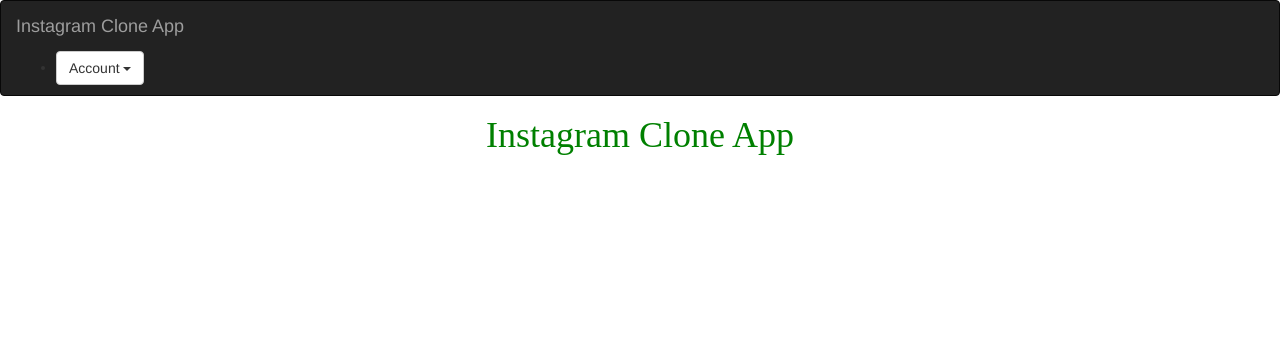
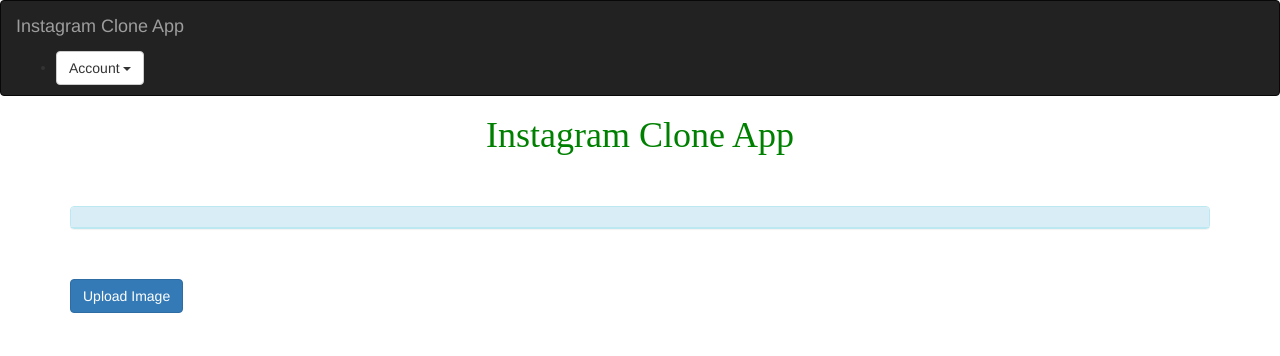
Before and after one commit to munganyendesandrine/InstagramClone, a Django app: page / in a window 1280 px wide. Shown: the top 356 px of the page. Run offline with Django 3.2, Linux system fonts and the light colour scheme; the visitor is signed in with stand-in values (Sample User, id 1); some libraries are stand-ins or nearby versions.

Commit message:
css stylings updated

```diff
--- a/instagram_cloneapp/templates/navbar.html
+++ b/instagram_cloneapp/templates/navbar.html
@@ -12,14 +12,19 @@
       <a class="navbar-brand" href="{% url 'myprofile' %}">Instagram Clone App</a>
     </div>
   </div>
+
+
 <!---->
 <div class="col-sm-6 col-md-6">
   {% if user.is_authenticated %}
+
   <ul>
     <li class="dropdown">
       <a href="#" class="dropdown-toggle btn btn-default" data-toggle="dropdown" role="button" aria-expanded="false">Account
+
                 <span class="caret"></span>
             </a>
+
       <ul class="dropdown-menu" role="menu">
         <li>
           <a href="{%url 'myprofile'%}">Home</a>
@@ -33,6 +38,7 @@
       </ul>
     </li>
   </ul>
+
   {% else %}
   <li>
     <a class='btn btn-default' href="/accounts/login">Login</a>
--- a/instagram_cloneapp/templates/welcome.html
+++ b/instagram_cloneapp/templates/welcome.html
@@ -3,12 +3,23 @@
   <h1><center>Instagram Clone App</center></h1>
    <br><br>
   <div class="container">
+
+<div class="panel panel-info">
+  <div class="panel-heading">
     {% for i in picture %}
-      <div class="row">
-        <div class="col-md-4">
-          <img src="{{i.profile_photo.url}}" class="img-responsive" alt="Image" width=400 height=400>
-        </div>
-      {% endfor %}
+  <div class="row">
+    <div class="col-md-4">
+      <img src="{{i.profile_photo.url}}" class="img-responsive" alt="Image" width=400 height=400 class="avatar">
     </div>
+    <div class="col-md-3">
+      <strong>{{i.username}}</strong>
+    </div>
+    {% endfor %}
+  </div> </div>
+  <div class="panel-body">
+    <!-- <p><a href="#" class="btn btn-primary ">Upload Image</a></p> -->
   </div>
+  <p><a href="#" class="btn btn-primary ">Upload Image</a></p>
+</div>
+</div>
 {% endblock %}
--- a/static/css/instagclone.css
+++ b/static/css/instagclone.css
@@ -3,3 +3,15 @@
   color: green;
   font-family:serif;
 }
+/* img{
+    border-radius: 50%;
+} */
+img{
+    vertical-align: middle;
+    width: 120px;
+    height: 120px;
+    border-radius: 50%;
+  }
+.panel-body{
+    background-color: white;
+  }
```
Also changed, not shown: media/pic/house_Ps8tWFk.jpg (added).
